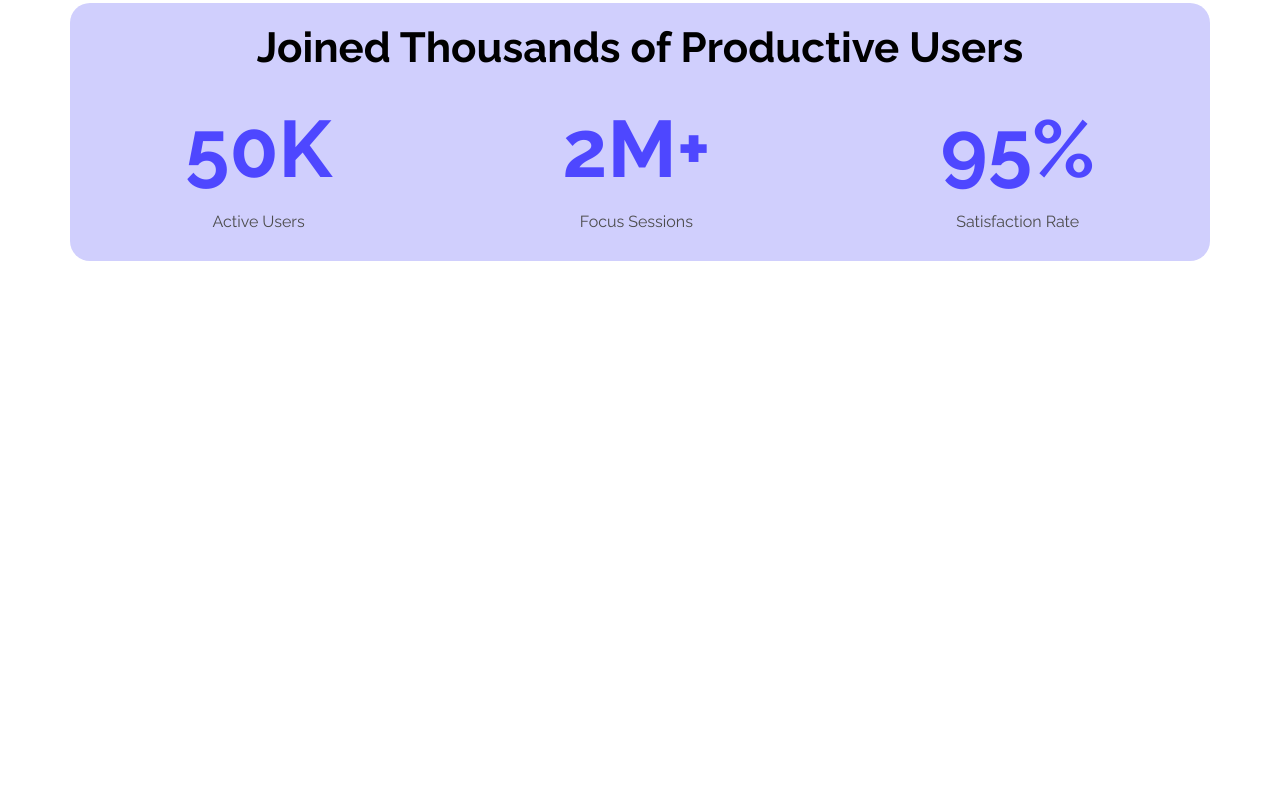
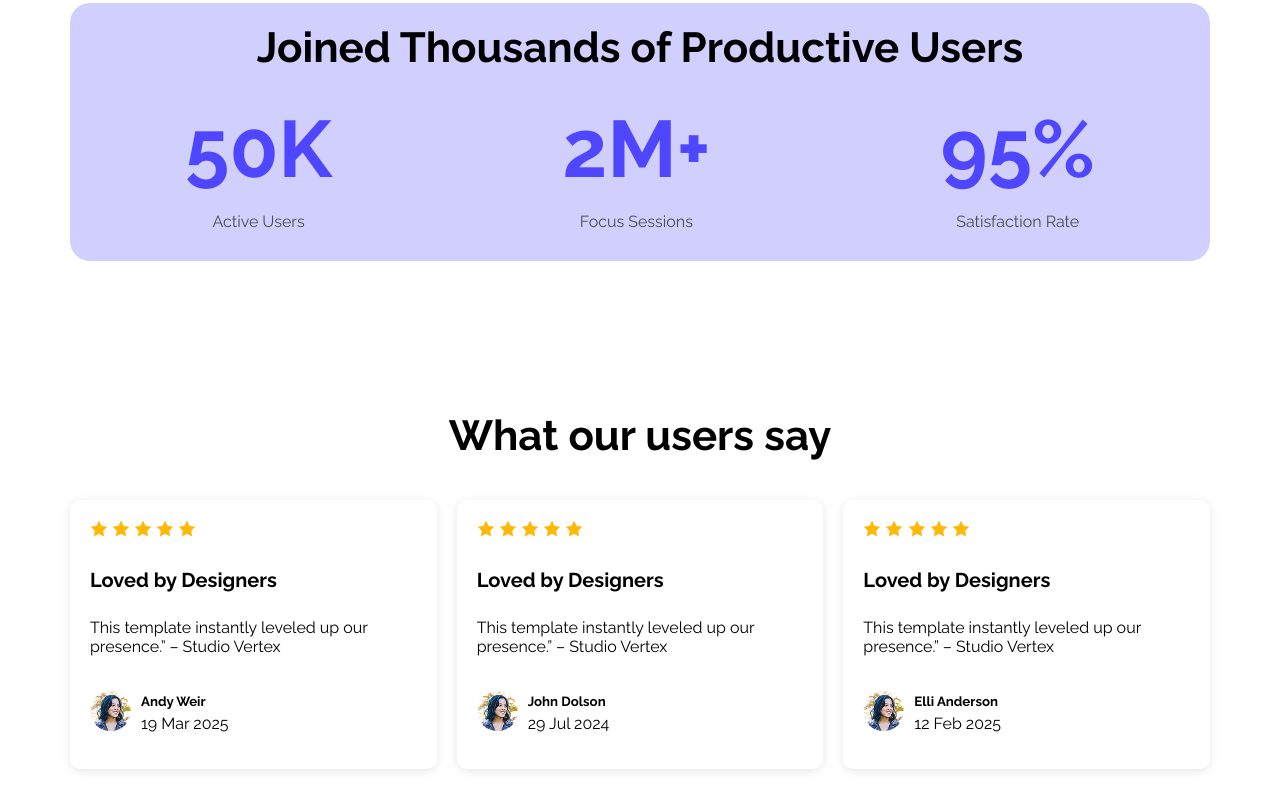
Before and after one commit to mahbubur3/Assign01, a plain HTML site: page index.html in a window 1280 px wide. Shown: the part 1375-2184 px from the top of the page. Before the commit the page ends 1786 px from the top, so only its background shows below. Drawn offline with Linux system fonts and the light colour scheme.

Commit message:
added section three

```diff
--- a/index.html
+++ b/index.html
@@ -52,6 +52,62 @@
                 </div>
             </div>
         </section>
+
+        <section class="sec-three">
+            <h3>What our users say</h3>
+            <div class="sec-three-content">
+                <div class="card">
+                    <img src="Assets/icon-star.png" alt=""/>
+                    <img src="Assets/icon-star.png" alt=""/>
+                    <img src="Assets/icon-star.png" alt=""/>
+                    <img src="Assets/icon-star.png" alt=""/>
+                    <img src="Assets/icon-star.png" alt=""/>
+                    <h4>Loved by Designers</h4>
+                    <p>This template instantly leveled up our presence.” – Studio Vertex</p>
+                    <div class="profile">
+                        <img src="Assets/avatar.png" alt="">
+                        <div>
+                            <h5>Andy Weir</h5>
+                            <p>19 Mar 2025</p>
+                        </div>
+                    </div>
+                </div>
+
+                <div class="card">
+                    <img src="Assets/icon-star.png" alt=""/>
+                    <img src="Assets/icon-star.png" alt=""/>
+                    <img src="Assets/icon-star.png" alt=""/>
+                    <img src="Assets/icon-star.png" alt=""/>
+                    <img src="Assets/icon-star.png" alt=""/>
+                    <h4>Loved by Designers</h4>
+                    <p>This template instantly leveled up our presence.” – Studio Vertex</p>
+                    <div class="profile">
+                        <img src="Assets/avatar.png" alt="">
+                        <div>
+                            <h5>John Dolson</h5>
+                            <p>29 Jul 2024</p>
+                        </div>
+                    </div>
+                </div>
+
+                <div class="card">
+                    <img src="Assets/icon-star.png" alt=""/>
+                    <img src="Assets/icon-star.png" alt=""/>
+                    <img src="Assets/icon-star.png" alt=""/>
+                    <img src="Assets/icon-star.png" alt=""/>
+                    <img src="Assets/icon-star.png" alt=""/>
+                    <h4>Loved by Designers</h4>
+                    <p>This template instantly leveled up our presence.” – Studio Vertex</p>
+                        <div class="profile">
+                        <img src="Assets/avatar.png" alt="">
+                        <div>
+                            <h5>Elli Anderson</h5>
+                            <p>12 Feb 2025</p>
+                        </div>
+                    </div>
+                </div>
+            </div>
+        </section>
     </main>
 
     <footer>
--- a/styles/styles.css
+++ b/styles/styles.css
@@ -110,3 +110,45 @@ main {
 .secondary-dark {
     color: #4c4c4c;
 }
+
+.sec-three h3 {
+    font-size: 42px;
+    text-align: center;
+    margin-bottom: 40px;
+    margin-top: 150px;
+}
+
+.sec-three-content {
+    display: flex;
+    justify-content: center;
+    gap: 20px;
+}
+
+.card {
+    padding: 20px;
+    border-radius: 10px;
+    box-shadow: 0 2px 10px #0000001a;
+    text-align: left;
+}
+
+.card h4 {
+    font-size: 20px;
+}
+
+.profile {
+    display: flex;
+    align-items: center;
+    gap: 10px;
+}
+
+.profile img {
+    border-radius: 50%;
+}
+
+.profile h5 {
+    margin-bottom: 0px;
+}
+
+.profile p {
+    margin-top: 5px;
+}
```
